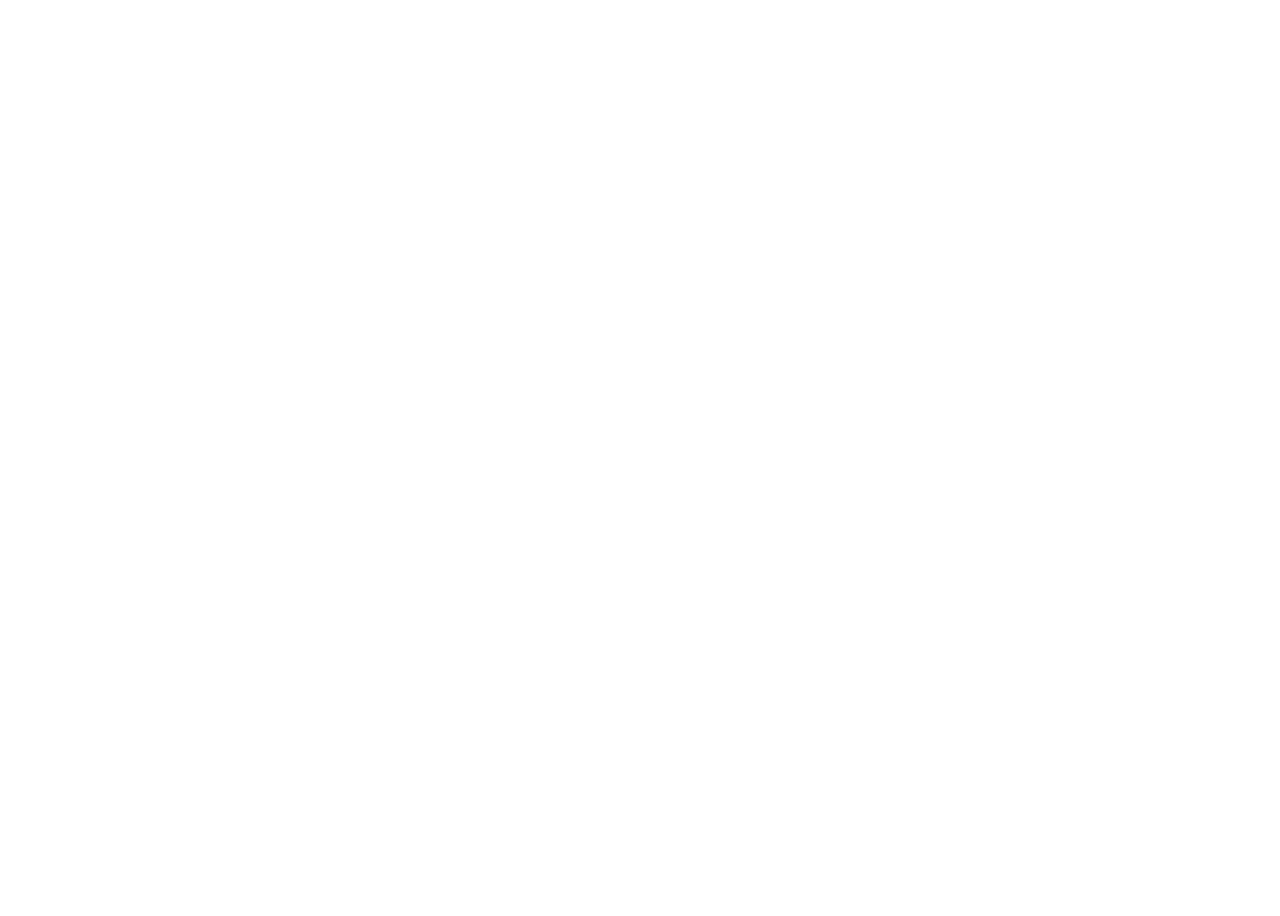
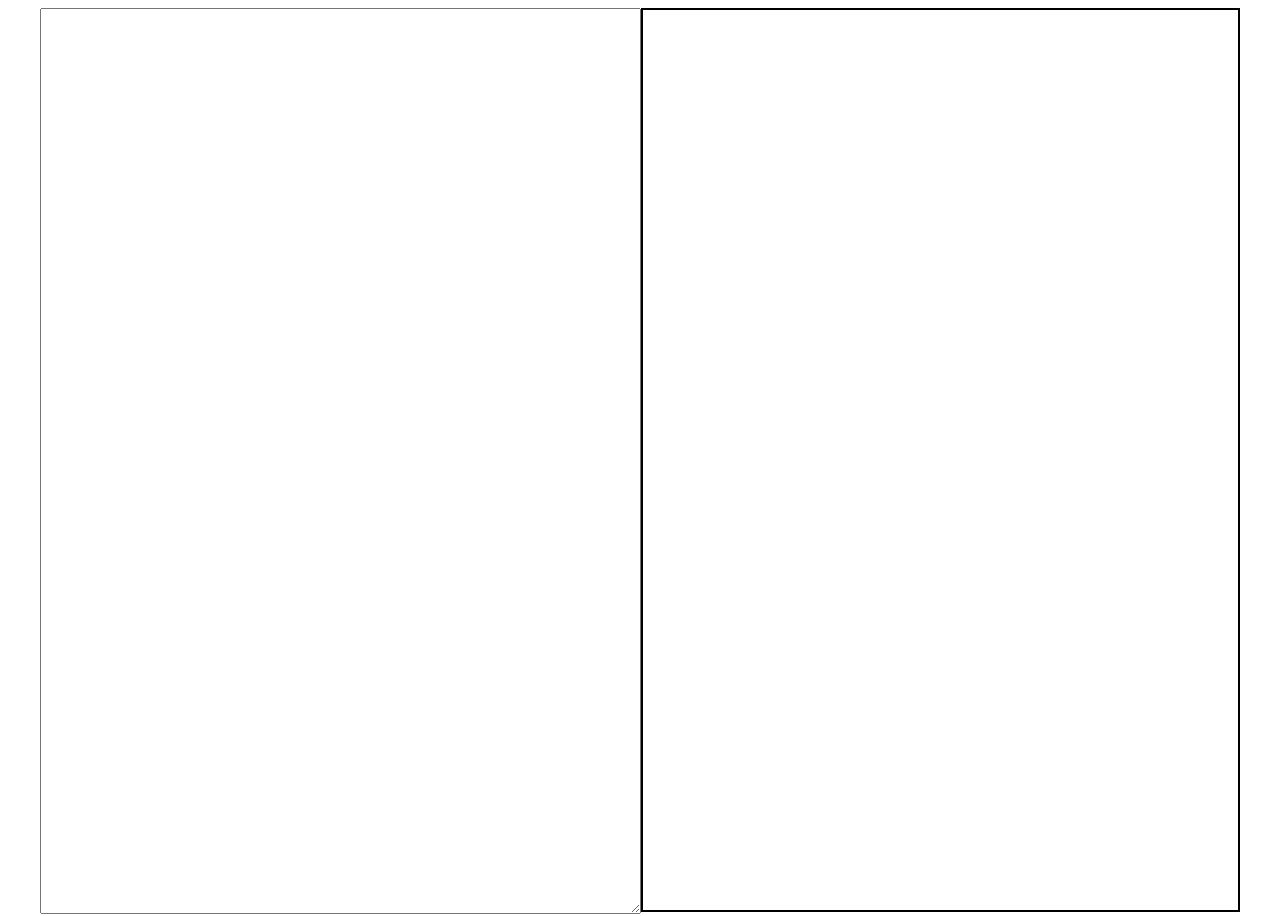
Before and after one commit to sbkammann/MarkdownPreviewer, a plain HTML site: page index.html in a window 1280 px wide. Before the commit the page ends 800 px from the top, so only its background shows below. Drawn offline with nearby package versions, Linux system fonts and the light colour scheme.

Commit message:
feat: Added basic HTML

```diff
--- a/css/app.css
+++ b/css/app.css
@@ -0,0 +1,16 @@
+#wrapper{
+  height: 900px;
+  width: 1200px;
+  margin: auto;
+  display: flex;
+  flex-direction: row;
+}
+#editor{
+  height: 100%;
+  width: 50%;
+}
+#preview{
+  height: 100%;
+  width: 50%;
+  border: 2px solid black;
+}
--- a/index.html
+++ b/index.html
@@ -4,12 +4,17 @@
     <meta charset="utf-8">
     <meta name="viewport" content="width=device-width, initial-scale=1">
     <title>title</title>
-    <!-- Place favicon.icon and apple-touch-icon.png in the root directory -->
-    <link rel="shortcut icon" href="favicon.ico" type="image/vnd.microsoft.icon">
+    <!-- <link rel="shortcut icon" href="favicon.ico" type="image/vnd.microsoft.icon"> -->
     <link rel="stylesheet" href="css/app.css" type="text/css">
-    <script src="//ajax.googleapis.com/ajax/libs/jquery/1.7.2/jquery.min.js" type="text/javascript"></script>
   </head>
   <body>
+    <div id="wrapper">
+      <textarea id="editor">
+      </textarea>
+      <div id="preview">
+      </div>
+    </div>
+
     <script src="js/app.js"></script>
   </body>
 </html>
```
Also changed, not shown: js/app.js (+8 -0 lines).
